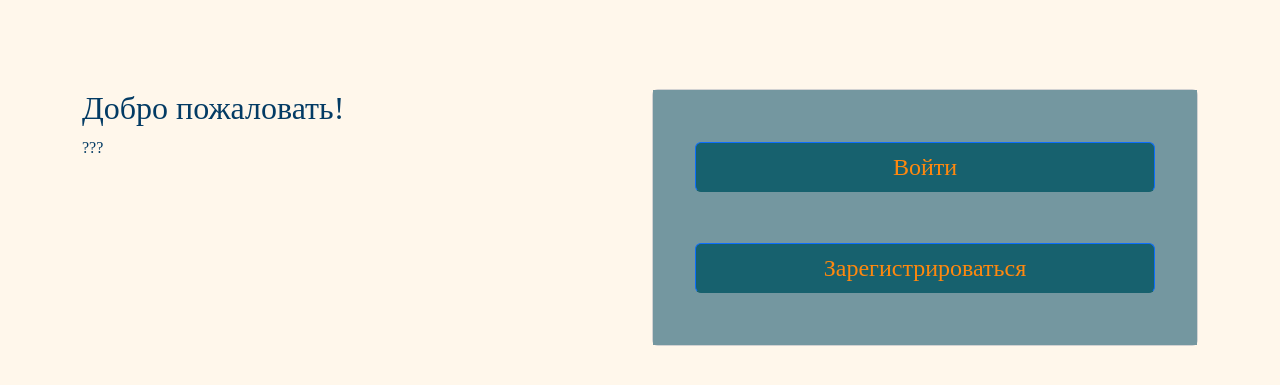
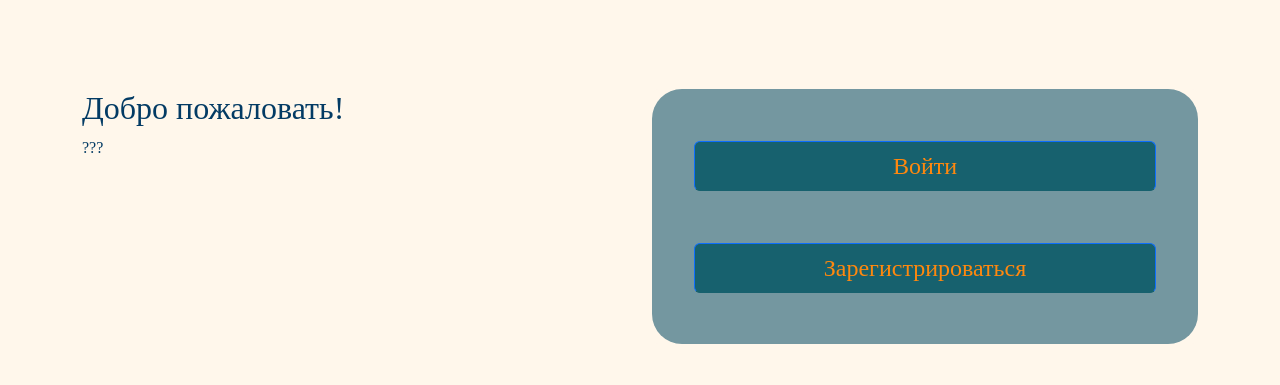
Before and after one commit to JLirik/Sport_ppo, a Flask app: page / in a window 1280 px wide. Shown: the part 134-519 px from the top of the page. Run offline with Flask 3, Linux system fonts and the light colour scheme; some libraries are stand-ins or nearby versions; some web fonts are replaced.

Commit message:
update design

```diff
--- a/templates/startpage.html
+++ b/templates/startpage.html
@@ -31,8 +31,8 @@
                 <p style="font-family: 'Dela Gothic One', serif;color: rgb(3,59,100);">???</p>
             </div>
             <div class="col-md-6">
-                <div class="card">
-                    <div class="card-body" style="background: rgb(116,151,160);">
+                <div class="card" style="background: rgb(255,247,235);border-width: 0px;">
+                    <div class="card-body" style="background: rgb(116,151,160);border-radius: 30px;border-color: rgb(255,247,235);">
                         <div class="row" style="margin-bottom: 10%;margin-top: 7%;">
                             <div class="col"><button class="to-the-login btn btn-primary" type="button" style="background: rgb(23,97,110);font-family: 'Dela Gothic One', serif;color: rgb(255,136,14);width: 90%;height: 100%;font-size: 150%;margin-left: 5%;border-bottom-color: rgb(23,97,110);">Войти</button></div>
                         </div>
```
